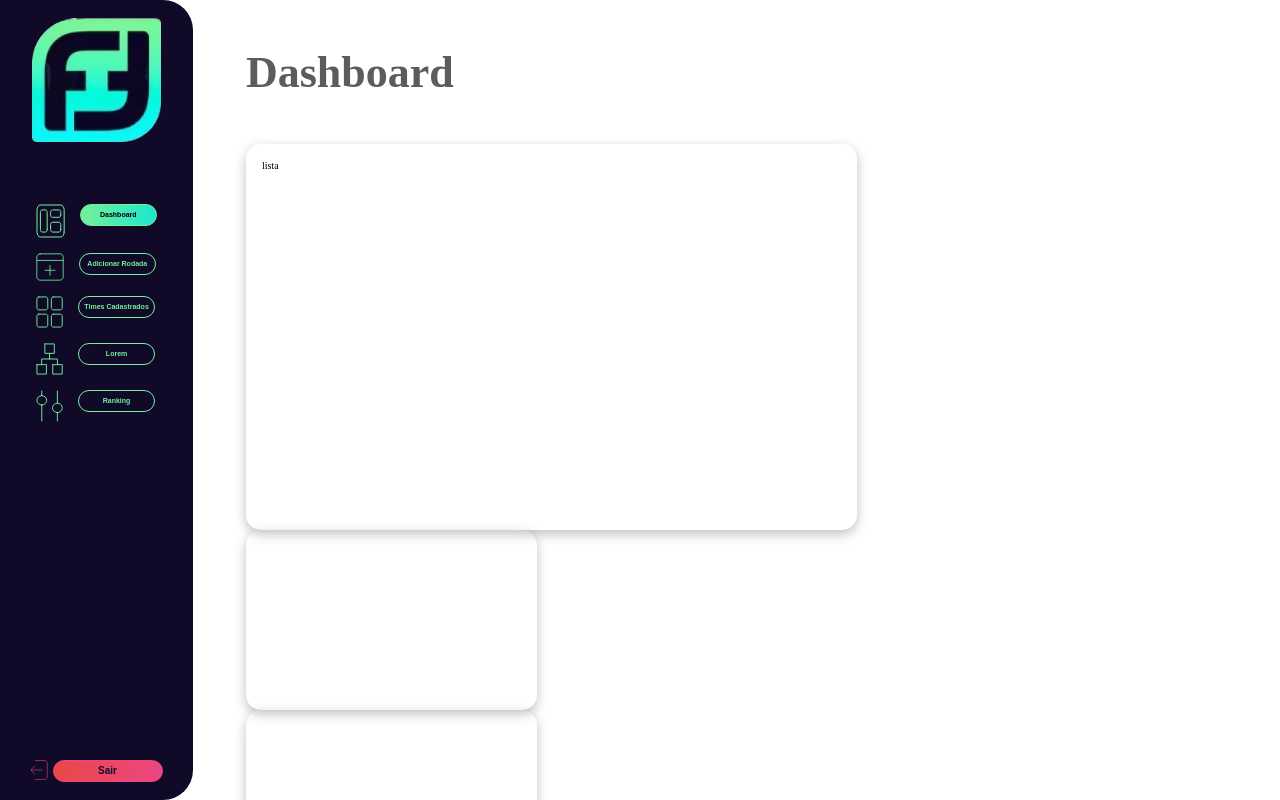
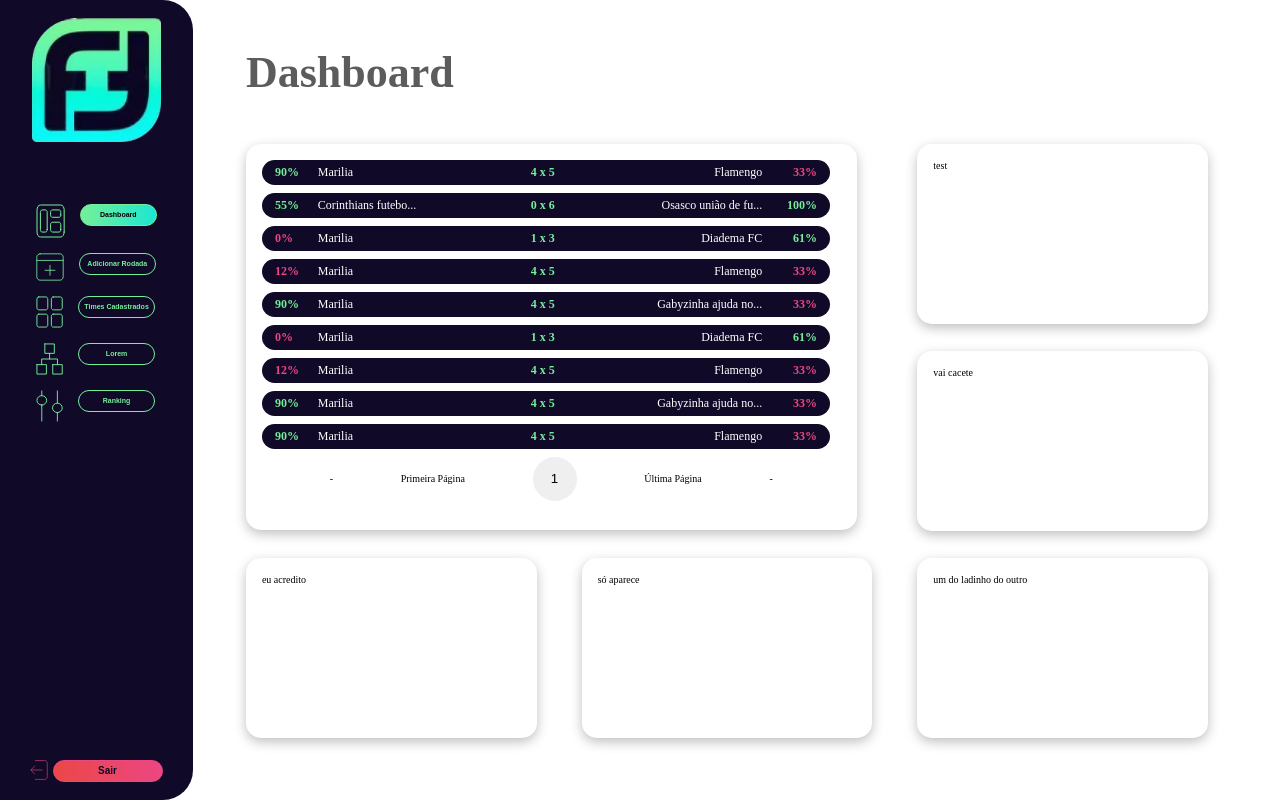
Before and after one commit to estartandodevs-course/Escala-as-Mina, a React (Create React App) app: page / in a window 1280 px wide. Shown: the top 800 px of the page. Built offline with nearby package versions, Linux system fonts and the light colour scheme.

Commit message:
grid area done, some tweeks with button styling have to be done

```diff
--- a/src/components/Button/styledButton.jsx
+++ b/src/components/Button/styledButton.jsx
@@ -6,6 +6,9 @@ const BaseButton = styled.button`
   justify-content: center;
   border: none;
   cursor: pointer;
+  &:focus {
+    outline: none;
+  }
 `;
 
 const RectangularButton = styled(BaseButton)`
@@ -14,9 +17,6 @@ const RectangularButton = styled(BaseButton)`
   width: ${({ styling }) => styling.width};
   height: ${({ styling }) => styling.height};
 
-  &:focus {
-    outline: none;
-  }
   ${(props) =>
     props.type === "solid" //this ternary deals with solid/outlined types
       ? css`
@@ -43,6 +43,7 @@ const RectangularButton = styled(BaseButton)`
 
 const IconButton = styled(BaseButton)`
   border-radius: 50%;
+  //I have to take this complexity out of here. styled component is for styling, logical stuff isn't supposed to be here
   width: ${(props) =>
     props.rounded ? props.styling.normal : props.styling.small};
   height: ${(props) =>
--- a/src/components/ListItem/index.jsx
+++ b/src/components/ListItem/index.jsx
@@ -123,7 +123,7 @@ function dashboard(item, index, theme) {
     case 0:
       return (
         <Typography
-          size="16px"
+          size="1.2rem"
           weight="700"
           color={
             Number(item.replace("%", "")) > 50
@@ -136,12 +136,12 @@ function dashboard(item, index, theme) {
       );
 
     case 1:
-      return <Typography size="16px">{item}</Typography>;
+      return <Typography size="1.2rem">{item}</Typography>;
 
     case 2:
       return (
         <Typography
-          size="16px"
+          size="1.2rem"
           weight="700"
           align="center"
           color={theme.pallete.secondary.main}
@@ -152,7 +152,7 @@ function dashboard(item, index, theme) {
 
     case 3:
       return (
-        <Typography size="16px" align="right">
+        <Typography size="1.2rem" align="right">
           {item}
         </Typography>
       );
@@ -160,7 +160,7 @@ function dashboard(item, index, theme) {
     case 4:
       return (
         <Typography
-          size="16px"
+          size="1.2rem"
           weight="700"
           color={
             Number(item.replace("%", "")) > 50
--- a/src/components/ListItem/styledList.jsx
+++ b/src/components/ListItem/styledList.jsx
@@ -1,4 +1,5 @@
 import styled, { css } from "styled-components";
+import { getV } from "../../styles";
 
 const stylingObject = {
   ranking: {
@@ -11,7 +12,7 @@ const stylingObject = {
   },
   dashboard: {
     padding: "0 13px",
-    columns: "7.9% 38% 5.9% 37% 7.9%",
+    columns: "7.9% 38% 7% 37% 1fr",
   },
 };
 
@@ -32,8 +33,8 @@ export const FlexContainer = styled.div.attrs((props) => ({
   ...stylingObject[props.type],
   ...props.theme.dimensions.list[props.type],
 }))`
-  width: ${(props) => props.width};
-  height: ${(props) => props.height};
+  width: ${(props) => getV(props.width, "w")};
+  height: ${(props) => getV(props.height, "h")};
   padding: ${(props) => props.padding};
   display: flex;
   align-items: center;
@@ -41,6 +42,7 @@ export const FlexContainer = styled.div.attrs((props) => ({
   border-radius: 30px;
   box-sizing: border-box;
   background-color: ${(props) => props.theme.pallete.gray.black};
+  margin-bottom: 8px;
   ${(props) =>
     props.type !== "dashboard" &&
     css`
--- a/src/mocks/index.js
+++ b/src/mocks/index.js
@@ -5,29 +5,9 @@ export const partidas = [ //28 items
     ["55%", "Corinthians futebol clube", "0 x 6", "Osasco união de futebol feminino", "100%"],
     ["0%", "Marilia", "1 x 3", "Diadema FC", "61%"],
     ["12%", "Marilia", "4 x 5", "Flamengo", "33%"],
+    ["90%", "Marilia", "4 x 5", "Gabyzinha ajuda nois", "33%"],
+    ["0%", "Marilia", "1 x 3", "Diadema FC", "61%"],
+    ["12%", "Marilia", "4 x 5", "Flamengo", "33%"],
+    ["90%", "Marilia", "4 x 5", "Gabyzinha ajuda nois", "33%"],
     ["90%", "Marilia", "4 x 5", "Flamengo", "33%"],
-    ["55%", "Corinthians futebol clube", "0 x 6", "Osasco união de futebol feminino", "100%"],
-    ["0%", "Marilia", "1 x 3", "Diadema FC", "61%"],
-    ["90%", "Marilia", "4 x 5", "Flamengo", "33%"],
-    ["90%", "Marilia", "4 x 5", "Flamengo", "33%"],
-    ["90%", "Marilia", "4 x 5", "Flamengo", "33%"],
-    ["55%", "Corinthians futebol clube", "0 x 6", "Osasco união de futebol feminino", "100%"],
-    ["0%", "Marilia", "1 x 3", "Diadema FC", "61%"],
-    ["90%", "Marilia", "4 x 5", "Flamengo", "33%"],
-    ["90%", "Marilia", "4 x 5", "Flamengo", "33%"],
-    ["90%", "Marilia", "4 x 5", "Flamengo", "33%"],
-    ["55%", "Corinthians futebol clube", "0 x 6", "Osasco união de futebol feminino", "100%"],
-    ["0%", "Marilia", "1 x 3", "Diadema FC", "61%"],
-    ["90%", "Marilia", "4 x 5", "Flamengo", "33%"],
-    ["90%", "Marilia", "4 x 5", "Flamengo", "33%"],
-    ["90%", "Marilia", "4 x 5", "Flamengo", "33%"],
-    ["90%", "Marilia", "4 x 5", "Flamengo", "33%"],
-    ["55%", "Corinthians futebol clube", "0 x 6", "Osasco união de futebol feminino", "100%"],
-    ["0%", "Marilia", "1 x 3", "Diadema FC", "61%"],
-    ["90%", "Marilia", "4 x 5", "Flamengo", "33%"],
-    ["90%", "Marilia", "4 x 5", "Flamengo", "33%"],
-    ["90%", "Marilia", "4 x 5", "Flamengo", "33%"],
-    ["55%", "Corinthians futebol clube", "0 x 6", "Osasco união de futebol feminino", "100%"],
-    ["0%", "Marilia", "1 x 3", "Diadema FC", "61%"],
-    ["90%", "Marilia", "4 x 5", "Flamengo", "33%"]
 ]
--- a/src/pages/dashboard/index.jsx
+++ b/src/pages/dashboard/index.jsx
@@ -1,4 +1,4 @@
-import { Card, ListItem, Typography } from "../../components";
+import { Card, ListItem, Typography, Button } from "../../components";
 import { partidas } from "../../mocks";
 import styled from "styled-components";
 import { getV } from "../../styles";
@@ -8,20 +8,45 @@ const Header = styled.header`
   height: ${getV("124px", "h")};
 `;
 const GridWrapper = styled.div`
+  display: grid;
   grid-template-areas: "a a b" "a a c" "d e f";
-  gap: 10px;
+  row-gap: ${getV("30px", "w")};
+  column-gap: ${getV("30px", "h")};
   width: 100%;
 `;
 const GlobalWrapper = styled.div`
   width: 100%;
 `;
-function divideList(sortedList, division, numberPerDivision = 8) {
-  //   const totalDivisions = Math.ceil(sortedList.lenght / numberPerDivision);
-  const stopIndex = numberPerDivision * (division + 1) - 1;
-  const startIndex = numberPerDivision * division - 1;
-  return sortedList.slice(startIndex, stopIndex);
+const FlexContainer = styled.div`
+  display: flex;
+  justify-content: space-evenly;
+  align-items: center;
+  width: 100%;
+`;
+// We'll use this function if backend returns all items
+// function divideList(sortedList, division, numberPerDivision = 8) {
+//   const totalDivisions = Math.ceil(sortedList.lenght / numberPerDivision);
+//   if (division > totalDivisions) division = totalDivisions;
+//   const startIndex = numberPerDivision * division;
+//   const stopIndex = numberPerDivision * (division + 1);
+//   return sortedList.slice(startIndex, stopIndex);
+// }
+function checkTeamsNameLenght(listOfTeams) {
+  const checkTeamName = (listOfGame) => {
+    return listOfGame.map((item) => {
+      if (item.length > 15) {
+        return item.slice(0, 18) + "...";
+      } else {
+        return item;
+      }
+    });
+  };
+  return listOfTeams.map((item) => checkTeamName(item));
 }
 
+const partidasCheckadas = checkTeamsNameLenght(partidas);
+
+console.log(partidasCheckadas);
 export const Dashboard = (props) => {
   return (
     <GlobalWrapper>
@@ -38,19 +63,25 @@ export const Dashboard = (props) => {
       <GridWrapper>
         <Card size="normal" area="a">
           <ul>
-            lista
-            {/* {partidas.map((item) => {
-              return <ListItem>{item}</ListItem>;
-            })} */}
+            {partidasCheckadas.map((item) => (
+              <ListItem type="dashboard">{item}</ListItem>
+            ))}
+            <FlexContainer>
+              <p>-</p>
+              <p>Primeira Página</p>
+              <Button type="icon" variation="primary" rounded>
+                1
+              </Button>
+              <p>Última Página</p>
+              <p>-</p>
+            </FlexContainer>
           </ul>
         </Card>
-        <Card area="b">
-          <Typography type="span">test</Typography>
-        </Card>
-        <Card area="c"></Card>
-        <Card area="d"></Card>
-        <Card area="e"></Card>
-        <Card area="f"></Card>
+        <Card area="b">test</Card>
+        <Card area="c">vai cacete</Card>
+        <Card area="d">eu acredito</Card>
+        <Card area="e">só aparece</Card>
+        <Card area="f">um do ladinho do outro</Card>
       </GridWrapper>
     </GlobalWrapper>
   );
```
